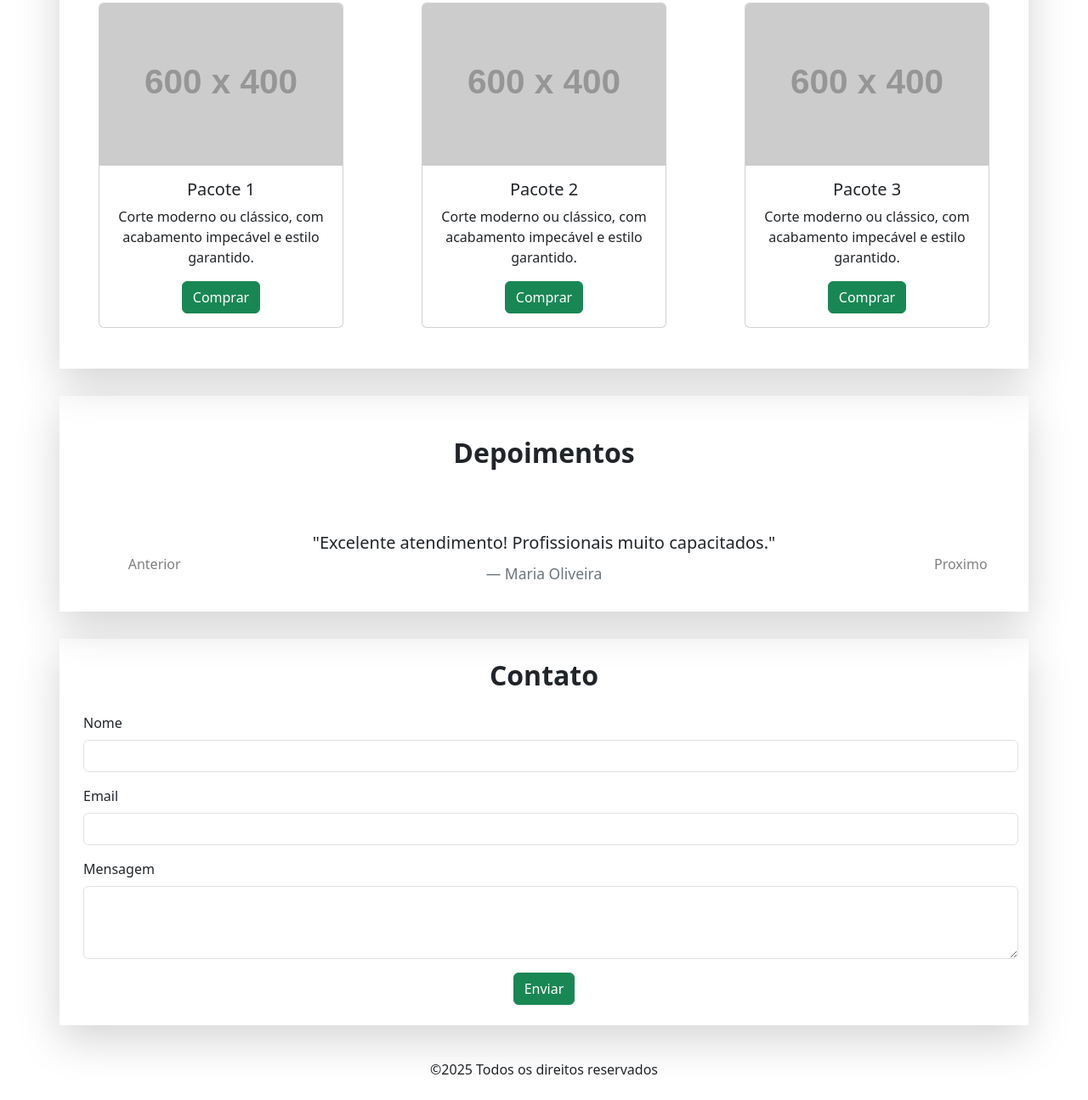
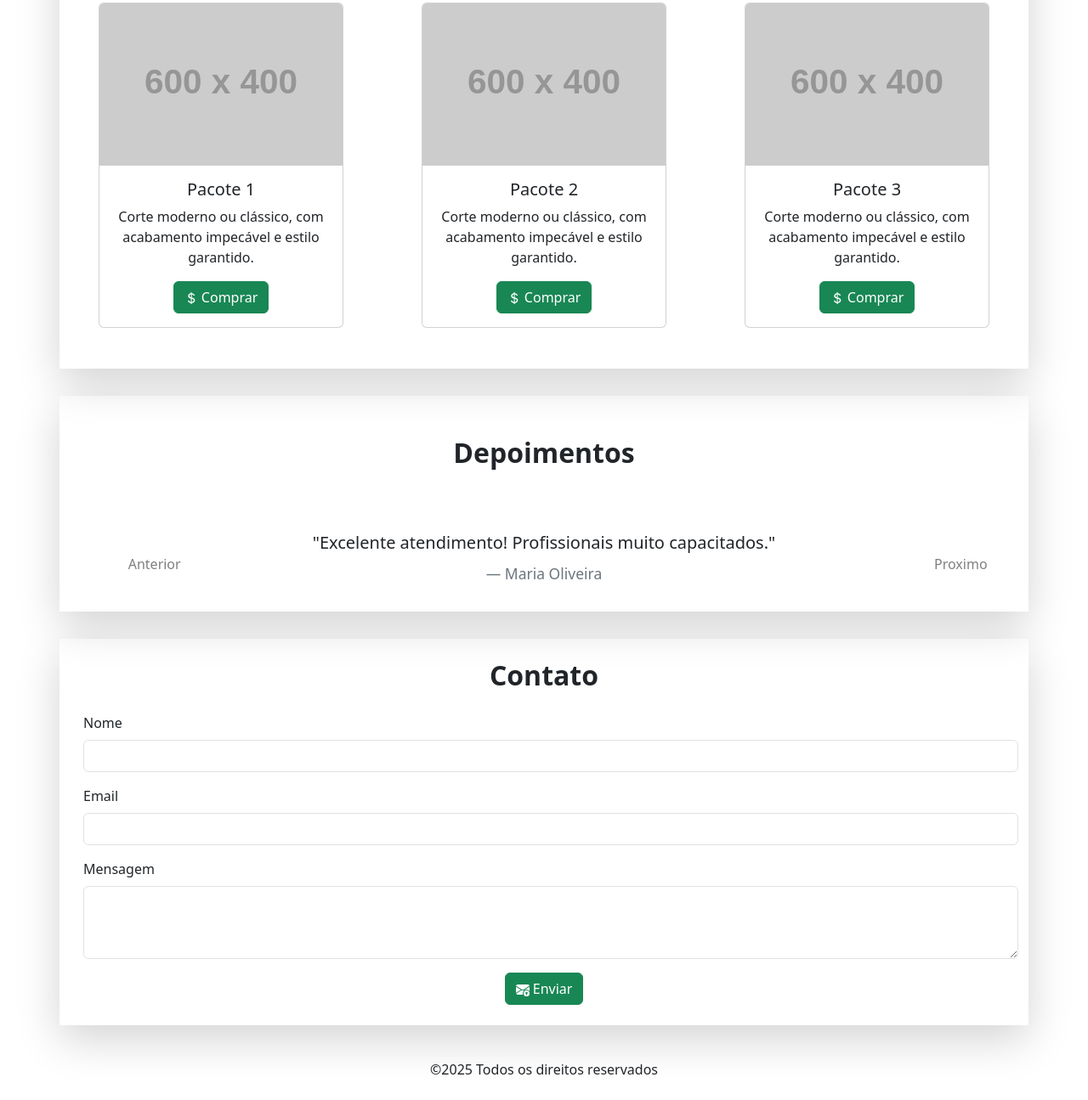
Before and after one commit to LeonardoSouzaCastroDev/Barbearia, a plain HTML site: page index.html in a window 1280 px wide. Shown: the part 1300-2595 px from the top of the page at 85% size. Drawn offline with nearby package versions, Linux system fonts and the light colour scheme; placeholder pictures from the web are drawn by us.

Commit message:
Adicionei icones aos botões

```diff
--- a/index.html
+++ b/index.html
@@ -37,7 +37,11 @@
             <img src="assets/19495567-design-de-logotipo-de-barbearia-e-maquina-de-barbear-vetor.jpg" alt="logo" width="1000" height="ms-auto" class="d-inline-block">
           </a>
           <div class="py-4">
-            <button class="btn btn-outline-success">Agendar</button>
+            <button class="btn btn-outline-success">
+              <svg xmlns="http://www.w3.org/2000/svg" width="16" height="16" fill="currentColor" class="bi bi-feather" viewBox="0 0 16 16">
+                <path d="M15.807.531c-.174-.177-.41-.289-.64-.363a3.8 3.8 0 0 0-.833-.15c-.62-.049-1.394 0-2.252.175C10.365.545 8.264 1.415 6.315 3.1S3.147 6.824 2.557 8.523c-.294.847-.44 1.634-.429 2.268.005.316.05.62.154.88q.025.061.056.122A68 68 0 0 0 .08 15.198a.53.53 0 0 0 .157.72.504.504 0 0 0 .705-.16 68 68 0 0 1 2.158-3.26c.285.141.616.195.958.182.513-.02 1.098-.188 1.723-.49 1.25-.605 2.744-1.787 4.303-3.642l1.518-1.55a.53.53 0 0 0 0-.739l-.729-.744 1.311.209a.5.5 0 0 0 .443-.15l.663-.684c.663-.68 1.292-1.325 1.763-1.892.314-.378.585-.752.754-1.107.163-.345.278-.773.112-1.188a.5.5 0 0 0-.112-.172M3.733 11.62C5.385 9.374 7.24 7.215 9.309 5.394l1.21 1.234-1.171 1.196-.027.03c-1.5 1.789-2.891 2.867-3.977 3.393-.544.263-.99.378-1.324.39a1.3 1.3 0 0 1-.287-.018Zm6.769-7.22c1.31-1.028 2.7-1.914 4.172-2.6a7 7 0 0 1-.4.523c-.442.533-1.028 1.134-1.681 1.804l-.51.524zm3.346-3.357C9.594 3.147 6.045 6.8 3.149 10.678c.007-.464.121-1.086.37-1.806.533-1.535 1.65-3.415 3.455-4.976 1.807-1.561 3.746-2.36 5.31-2.68a8 8 0 0 1 1.564-.173"/>
+              </svg> Agendar
+            </button>
           </div>
         </div>
       </section>
@@ -61,7 +65,11 @@
                 <div class="card-body">
                   <h5 class="card-title">Pacote 1</h5>
                   <p class="card-text">Corte moderno ou clássico, com acabamento impecável e estilo garantido.</p>
-                  <a href="#" class="btn btn-success">Comprar</a>
+                  <a href="#" class="btn btn-success">
+                    <svg xmlns="http://www.w3.org/2000/svg" width="16" height="16" fill="currentColor" class="bi bi-currency-dollar" viewBox="0 0 16 16">
+                      <path d="M4 10.781c.148 1.667 1.513 2.85 3.591 3.003V15h1.043v-1.216c2.27-.179 3.678-1.438 3.678-3.3 0-1.59-.947-2.51-2.956-3.028l-.722-.187V3.467c1.122.11 1.879.714 2.07 1.616h1.47c-.166-1.6-1.54-2.748-3.54-2.875V1H7.591v1.233c-1.939.23-3.27 1.472-3.27 3.156 0 1.454.966 2.483 2.661 2.917l.61.162v4.031c-1.149-.17-1.94-.8-2.131-1.718zm3.391-3.836c-1.043-.263-1.6-.825-1.6-1.616 0-.944.704-1.641 1.8-1.828v3.495l-.2-.05zm1.591 1.872c1.287.323 1.852.859 1.852 1.769 0 1.097-.826 1.828-2.2 1.939V8.73z"/>
+                    </svg> Comprar
+                  </a>
                 </div>
               </div>
             </div>
@@ -72,7 +80,11 @@
                 <div class="card-body">
                   <h5 class="card-title">Pacote 2</h5>
                   <p class="card-text">Corte moderno ou clássico, com acabamento impecável e estilo garantido.</p>
-                  <a href="#" class="btn btn-success">Comprar</a>
+                  <a href="#" class="btn btn-success">
+                    <svg xmlns="http://www.w3.org/2000/svg" width="16" height="16" fill="currentColor" class="bi bi-currency-dollar" viewBox="0 0 16 16">
+                      <path d="M4 10.781c.148 1.667 1.513 2.85 3.591 3.003V15h1.043v-1.216c2.27-.179 3.678-1.438 3.678-3.3 0-1.59-.947-2.51-2.956-3.028l-.722-.187V3.467c1.122.11 1.879.714 2.07 1.616h1.47c-.166-1.6-1.54-2.748-3.54-2.875V1H7.591v1.233c-1.939.23-3.27 1.472-3.27 3.156 0 1.454.966 2.483 2.661 2.917l.61.162v4.031c-1.149-.17-1.94-.8-2.131-1.718zm3.391-3.836c-1.043-.263-1.6-.825-1.6-1.616 0-.944.704-1.641 1.8-1.828v3.495l-.2-.05zm1.591 1.872c1.287.323 1.852.859 1.852 1.769 0 1.097-.826 1.828-2.2 1.939V8.73z"/>
+                    </svg> Comprar
+                  </a>
                 </div>
               </div>
             </div>
@@ -83,7 +95,11 @@
                 <div class="card-body">
                   <h5 class="card-title">Pacote 3</h5>
                   <p class="card-text">Corte moderno ou clássico, com acabamento impecável e estilo garantido.</p>
-                  <a href="#" class="btn btn-success">Comprar</a>
+                  <a href="#" class="btn btn-success">
+                    <svg xmlns="http://www.w3.org/2000/svg" width="16" height="16" fill="currentColor" class="bi bi-currency-dollar" viewBox="0 0 16 16">
+                      <path d="M4 10.781c.148 1.667 1.513 2.85 3.591 3.003V15h1.043v-1.216c2.27-.179 3.678-1.438 3.678-3.3 0-1.59-.947-2.51-2.956-3.028l-.722-.187V3.467c1.122.11 1.879.714 2.07 1.616h1.47c-.166-1.6-1.54-2.748-3.54-2.875V1H7.591v1.233c-1.939.23-3.27 1.472-3.27 3.156 0 1.454.966 2.483 2.661 2.917l.61.162v4.031c-1.149-.17-1.94-.8-2.131-1.718zm3.391-3.836c-1.043-.263-1.6-.825-1.6-1.616 0-.944.704-1.641 1.8-1.828v3.495l-.2-.05zm1.591 1.872c1.287.323 1.852.859 1.852 1.769 0 1.097-.826 1.828-2.2 1.939V8.73z"/>
+                    </svg> Comprar
+                  </a>
                 </div>
               </div>
             </div>
@@ -144,7 +160,12 @@
             <textarea class="form-control" id="exampleFormControlTextarea1" rows="3"></textarea>
           </div>
           <div class="text-center">
-            <button type="submit" class="btn btn-success mb-3">Enviar</button>
+            <button type="submit" class="btn btn-success mb-3">
+              <svg xmlns="http://www.w3.org/2000/svg" width="16" height="16" fill="currentColor" class="bi bi-envelope-arrow-up-fill" viewBox="0 0 16 16">
+                <path d="M.05 3.555A2 2 0 0 1 2 2h12a2 2 0 0 1 1.95 1.555L8 8.414zM0 4.697v7.104l5.803-3.558zm.192 8.159 6.57-4.027L8 9.586l1.239-.757.367.225A4.49 4.49 0 0 0 8 12.5c0 .526.09 1.03.256 1.5H2a2 2 0 0 1-1.808-1.144M16 4.697v4.974A4.5 4.5 0 0 0 12.5 8a4.5 4.5 0 0 0-1.965.45l-.338-.207z"/>
+                <path d="M12.5 16a3.5 3.5 0 1 0 0-7 3.5 3.5 0 0 0 0 7m.354-5.354 1.25 1.25a.5.5 0 0 1-.708.708L13 12.207V14a.5.5 0 0 1-1 0v-1.717l-.28.305a.5.5 0 0 1-.737-.676l1.149-1.25a.5.5 0 0 1 .722-.016"/>
+              </svg> Enviar
+            </button>
           </div>
         </div>
       </section>
```
